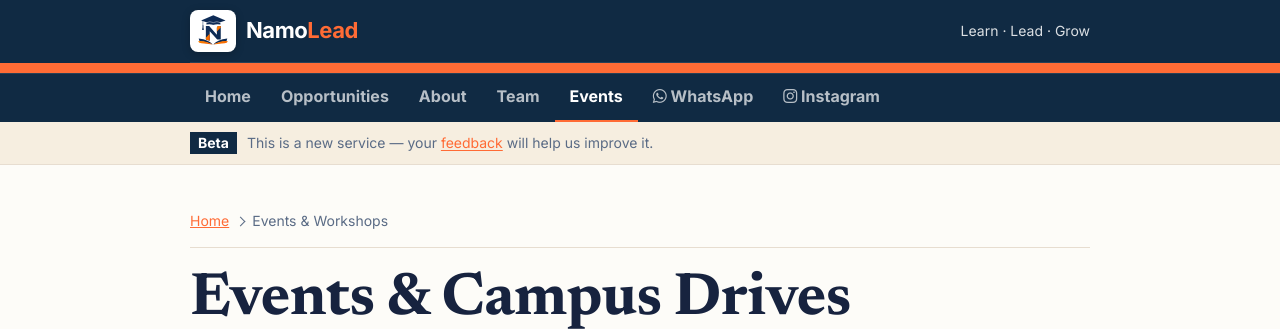
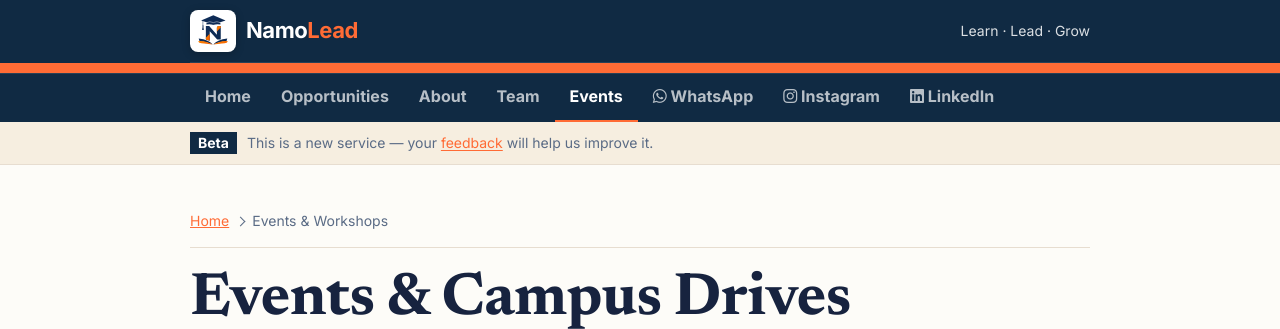
Before and after one commit to PranavAgarkar07/namolead, a Django app: page /events/ in a window 1280 px wide. Shown: the top 329 px of the page. Run offline with Django 5.2, Linux system fonts and the light colour scheme.

Commit message:
feat: add LinkedIn link to navbar

```diff
--- a/templates/components/nav.html
+++ b/templates/components/nav.html
@@ -53,6 +53,12 @@
             Instagram
           </a>
         </li>
+        <li class="govuk-service-navigation__item nav-hide-mobile">
+          <a href="https://www.linkedin.com/in/namo-lead-668278417" target="_blank" rel="noopener" class="govuk-service-navigation__link">
+            <i class="fa-brands fa-linkedin" aria-hidden="true"></i>
+            LinkedIn
+          </a>
+        </li>
       </ul>
     </div>
   </div>
```
